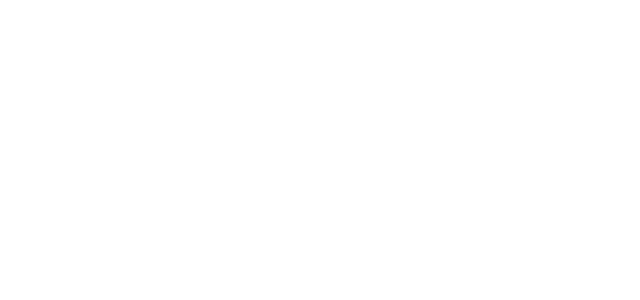
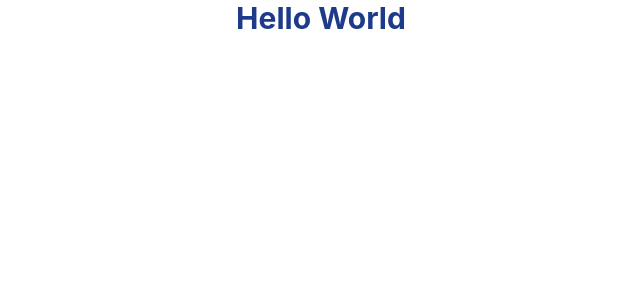
Before and after one commit to RakshaPawar108/pocketchallenge, a React (Create React App) app: page / in a window 1280 px wide. Shown: the top 300 px of the page, without its empty margins (319-959 px from the left). Built offline with nearby package versions, Linux system fonts and the light colour scheme.

Commit message:
chore: configure tailwind

```diff
--- a/package.json
+++ b/package.json
@@ -6,9 +6,11 @@
     "@testing-library/jest-dom": "^5.16.5",
     "@testing-library/react": "^13.4.0",
     "@testing-library/user-event": "^13.5.0",
+    "autoprefixer": "^10.4.12",
+    "postcss": "^8.4.17",
     "react": "^18.2.0",
     "react-dom": "^18.2.0",
-    "react-scripts": "5.0.1",
+    "react-scripts": "^5.0.1",
     "tailwindcss": "^3.1.8",
     "web-vitals": "^2.1.4"
   },
--- /dev/null
+++ b/postcss.config.js
@@ -0,0 +1,6 @@
+module.exports = {
+  plugins: {
+    tailwindcss: {},
+    autoprefixer: {},
+  },
+}
--- a/src/App.css
+++ b/src/App.css
@@ -1,3 +1,4 @@
+
 .App {
   text-align: center;
 }
--- a/src/App.jsx
+++ b/src/App.jsx
@@ -1,10 +1,9 @@
-
-import './App.css';
+import "./App.css";
 
 function App() {
   return (
     <div className="App">
-
+      <h1 className="text-3xl text-blue-900 font-bold">Hello World</h1>
     </div>
   );
 }
--- a/src/index.css
+++ b/src/index.css
@@ -1,3 +1,6 @@
+@tailwind base;
+@tailwind components;
+@tailwind utilities;
 body {
   margin: 0;
   font-family: -apple-system, BlinkMacSystemFont, "Segoe UI", "Roboto", "Oxygen",
--- /dev/null
+++ b/tailwind.config.js
@@ -0,0 +1,7 @@
+module.exports = {
+  content: ["./src/**/*.{js,jsx,ts,tsx}"],
+  theme: {
+    extend: {},
+  },
+  plugins: [],
+};
```
Also changed, not shown: src/index.js (+5 -5 lines), 1 other file (tests, documents, lock files or other folders).
